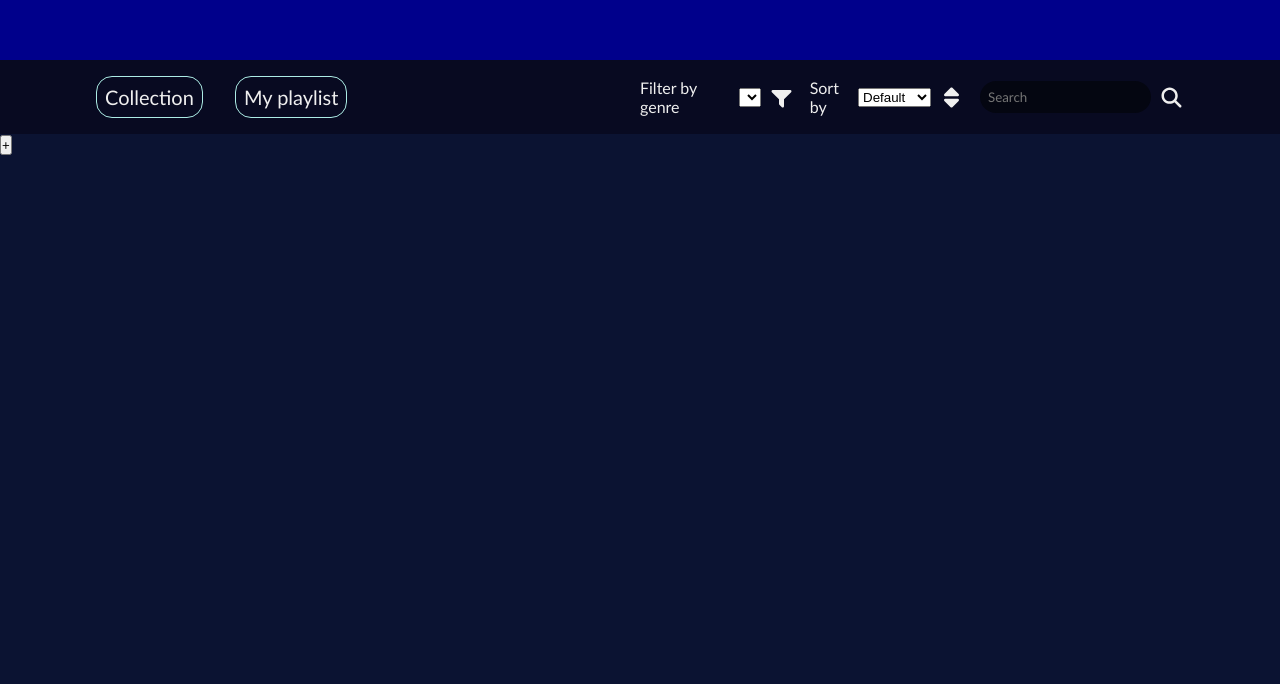
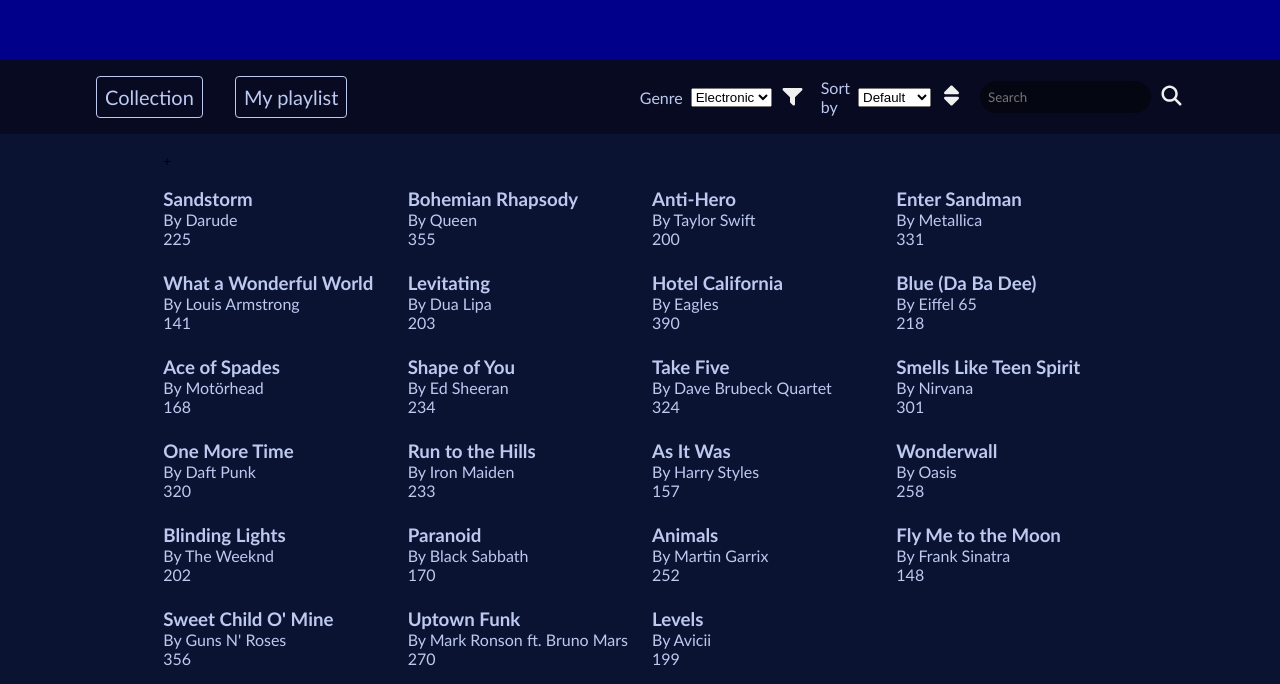
Before and after one commit to FRNyvold/Fall2026_Assignments, a plain HTML site: page assignment_3/index.html in a window 1280 px wide. Shown: the part 140-824 px from the top of the page. Before the commit the page ends 800 px from the top, so only its background shows below. Drawn offline with Linux system fonts and the light colour scheme.

Commit message:
render songs.js, update variables, fix class names

```diff
--- a/assignment_3/css/reset.css
+++ b/assignment_3/css/reset.css
@@ -12,6 +12,8 @@ ol {
 }
 
 button {
+  background-color: transparent;
+  border-style: none;
   cursor: pointer;
   font-family: inherit;
 }
--- a/assignment_3/css/styles.css
+++ b/assignment_3/css/styles.css
@@ -40,13 +40,16 @@ body{
   padding: var(--spacing-sm);
   font-size: var(--font-size-md);
   border: 1px solid var(--color-tertriary);
-  border-radius: var(--radius-md);
+  border-radius: var(--radius-sm);
   transition: background-color 0.3s ease, color 0.3s ease;
 }
 
 .tab:hover{
   background-color: var(--color-hover);
   color: var(--color-text-inverse);
+}
+.tab:active{
+  transform: scale(0.9);
 }
 
 .menu__actions{
@@ -62,14 +65,6 @@ body{
   align-items: center;
 }
 
-.filter-list{
-  list-style: none;
-}
-
-.sort{
-  list-style: none;
-}
-
 input{
   padding: var(--spacing-sm);
   background-color: var(--color-secondary);
@@ -80,9 +75,25 @@ input{
 
 .icon{
   width: 25px;
-  cursor: pointer;
+  transition: 0.1s ease;
+}
+.icon:active{
+  transform: scale(0.9);
 }
 
-.icon:hover{
+.collection{
+  width: 100%;
+  display: flex;
+  justify-content: center;
+  padding: var(--spacing-md) var(--spacing-3xl);
+}
+
+.songs__list{
+  display: grid;
+  grid-template-columns: repeat(4, 1fr);
+  gap: var(--spacing-lg);
+}
+
+.collection__card{
 
 }
--- a/assignment_3/css/variables.css
+++ b/assignment_3/css/variables.css
@@ -3,14 +3,14 @@
   --color-primary-1: #0B1332;
   --color-primary-2: #080A21;
   --color-secondary: #040611;
-  --color-tertriary: #ACECE5;
+  --color-tertriary: #BDC9EF;
   --color-accent: #D1345B;
 
   /* Color Hover */
-  --color-hover: #ACECE5;
+  --color-hover: #BDC9EF;
 
   /* Text Colors */
-  --color-text-primary: #EFEFEF;
+  --color-text-primary: #BDC9EF;
   --color-text-secondary: #ACECE5;
   --color-text-inverse: #0B1332;
 
--- a/assignment_3/index.html
+++ b/assignment_3/index.html
@@ -30,27 +30,37 @@
 
         <div class="menu__actions">
           <div class="action">
-            <label for="filter">Filter by genre</label>
-            <select name="filter" id="filter" class="filter-list">
-              <option value="genre"></option>
+            <label for="filter">Genre</label>
+            <select name="filter" id="filter" class="action__filter">
+              <option value="electronic">Electronic</option>
+              <option value="jazz">Jazz</option>
+              <option value="metal">Metal</option>
+              <option value="pop">Pop</option>
+              <option value="rock">Rock</option>
             </select>
-            <img src="./assets/icons/filter.svg" alt="filter" class="icon">
+            <button type="button" class="filter__button">
+              <img src="./assets/icons/filter.svg" alt="filter" class="icon">
+            </button>
           </div>
 
           <div class="action">
             <label for="sort">Sort by</label>
-            <select name="sort" id="sort" class="sort">
+            <select name="sort" id="sort" class="action__sort">
               <option value="#">Default</option>
               <option value="title">Title</option>
               <option value="artist">Artist</option>
               <option value="duration">Duration</option>
             </select>
-            <img src="./assets/icons/sort.svg" alt="sorting arrows" class="icon">
+            <button type="button" class="sort__button">
+              <img src="./assets/icons/sort.svg" alt="sorting arrows" class="icon">
+            </button>
           </div>
 
           <div class="action">
-            <input type="search" name="search" id="search" placeholder="Search">
-            <img src="./assets/icons/magnifying-glass.svg" alt="magnifying glass" class="icon">
+            <input type="text" id="search" class="action__search" placeholder="Search">
+            <button type="button" class="search__button">
+              <img src="./assets/icons/magnifying-glass.svg" alt="magnifying glass" class="icon">
+            </button>
           </div>
         </div>
       </div>
@@ -59,17 +69,15 @@
     <!-- Music collection -->
     <section class="collection">
       <div class="collection__grid">
-        <ol class="collection-items">
-          <li class="item">
-            <div class="add-item">
-              <button type="button" class="add">+</button>
+        <div class="collection__card">
+          <div class="card__image">
+            <div class="add-card">
+                <button type="button" class="add">+</button>
             </div>
-            <div class="item__image"></div>
-            <div class="item__title"></div>
-            <div class="item__artist"></div>
-            <div class="item__duration"></div>
-          </li>
-        </ol>
+            <img src="#" alt="">
+          </div>
+          <ul class="songs__list"></ul>
+        </div>
       </div>
     </section>
 
--- a/assignment_3/js/app.js
+++ b/assignment_3/js/app.js
@@ -4,3 +4,50 @@
 // button.addEventListener("click", () => {
 //  tab.classList.add("active");
 // });
+
+const songsList = document.querySelector(".songs__list")
+
+const renderSongs = () => {
+  for (let i = 0; i < songs.length; i++) {
+    const li = document.createElement("li");
+    li.classList.add("songs__card");
+    songsList.append(li);
+
+    const cardTitle = document.createElement("h3");
+    cardTitle.classList.add("card__title");
+    cardTitle.textContent = songs[i].title;
+    li.append(cardTitle);
+
+    const cardArtist = document.createElement("p");
+    cardArtist.classList.add("card__artist");
+    cardArtist.textContent = "By" + " " + songs[i].artist;
+    li.append(cardArtist);
+
+    const cardDuration = document.createElement("span");
+    cardDuration.classList.add("card__duration");
+    cardDuration.textContent = songs[i].duration;
+    li.append(cardDuration);
+  }
+};
+renderSongs();
+
+// FILTER
+
+// const genreSelect = "";
+// const genre = songs.filter((songs) => songs.genre.includes(genreSelect));
+
+
+
+// SORT
+
+
+
+// songs.sort((a, b) => a.duration - b.duration);
+// songs.sort((a, b) => b.duration - a.duration);
+
+//SEARCH
+
+// const searchBar = document.querySelector(".action__search");
+// const searchButton = document.querySelector(".search__button");
+// const searchTerm =
+// const results = songs.filter((songs) => songs.genre)
```
